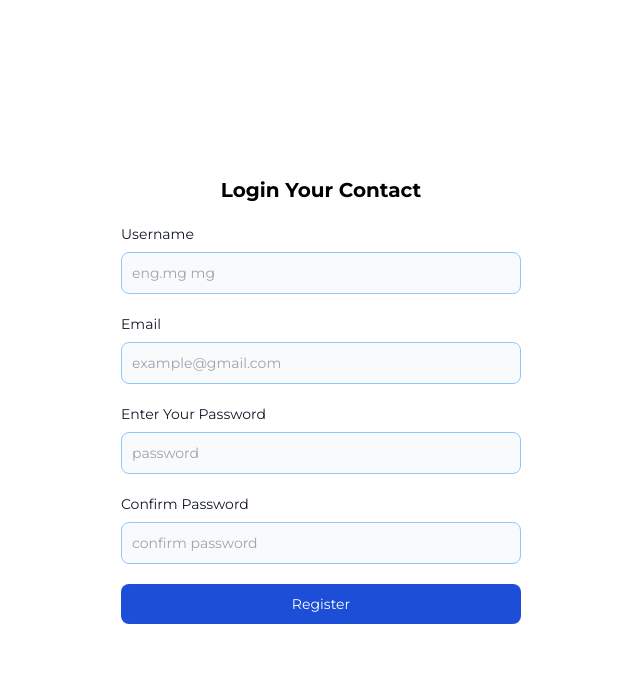
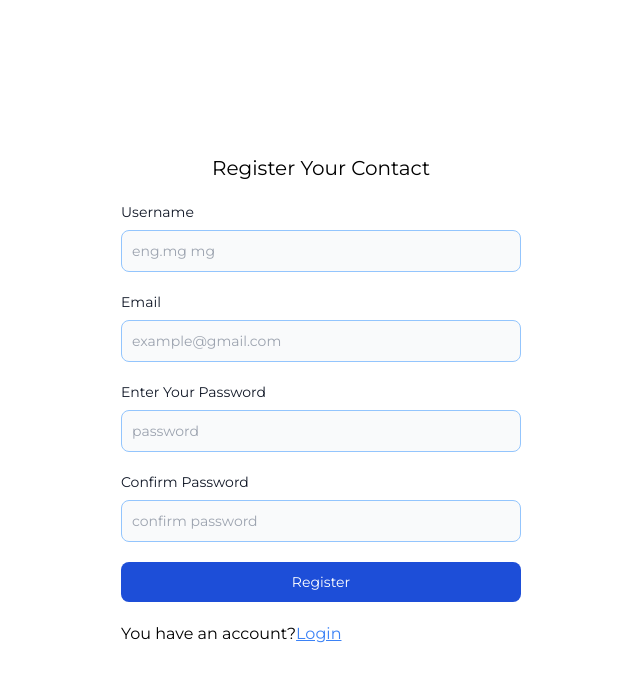
Before and after one commit to waiyanhein01/Contact-App, a React (Vite) app: page /register in a window 1280 px wide. Shown: the top 682 px of the page, without its empty margins (319-959 px from the left). Built offline with nearby package versions, Linux system fonts and the light colour scheme.

Commit message:
register

```diff
--- /dev/null
+++ b/src/components/Error.component.jsx
@@ -0,0 +1,27 @@
+import React from "react";
+
+const ErrorComponent = ({children}) => {
+  return (
+    <div className=" flex justify-center items-center borer border-neutral-400 shadow mt-5 mb-5 text-red-500 py-2 px-4">
+      <div className="">
+        <svg
+          xmlns="http://www.w3.org/2000/svg"
+          fill="none"
+          viewBox="0 0 24 24"
+          strokeWidth={1.5}
+          stroke="currentColor"
+          className="size-6"
+        >
+          <path
+            strokeLinecap="round"
+            strokeLinejoin="round"
+            d="M12 9v3.75m-9.303 3.376c-.866 1.5.217 3.374 1.948 3.374h14.71c1.73 0 2.813-1.874 1.948-3.374L13.949 3.378c-.866-1.5-3.032-1.5-3.898 0L2.697 16.126ZM12 15.75h.007v.008H12v-.008Z"
+          />
+        </svg>
+      </div>
+      <div className="">{children}</div>
+    </div>
+  );
+};
+
+export default ErrorComponent;
--- /dev/null
+++ b/src/components/Loading.components.jsx
@@ -0,0 +1,13 @@
+import React from "react";
+
+const LoadingComponents = () => {
+  return (
+    <div className="  flex justify-center items-center h-screen">
+      <div className="">
+        <h1 className=" text-center loader bg-slate-500"></h1>
+      </div>
+    </div>
+  );
+};
+
+export default LoadingComponents;
--- a/src/components/index.js
+++ b/src/components/index.js
@@ -1,3 +1,5 @@
 export {default as ContainerComponent} from "./Container.components"
 export {default as FormComponent} from "./Form.components"
 export {default as ButtonComponent} from "./Button.components"
+export {default as LoadingComponent} from "./Loading.components"
+export {default as ErrorComponent} from "./Error.component"
--- /dev/null
+++ b/src/hook/useApi.jsx
@@ -0,0 +1,25 @@
+import React, { useState } from "react";
+
+const useApi = (fun) => {
+  const [apiData, setApiData] = useState({
+    loading: false,
+    error: null,
+    data: null,
+  });
+
+  const handleDealApi = async (formData) => {
+    setApiData((pre) => ({ ...pre, loading: true }));
+    const res = await fun(formData);
+
+    if (res.error) {
+      setApiData((pre) => ({ ...pre, loading: false, error: res.msg }));
+    } else {
+      setApiData((pre) => ({ ...pre, loading: false, data: res.data }));
+    }
+  };
+
+  const { loading, error, data } = apiData;
+  return { handleDealApi, loading, error, data };
+};
+
+export default useApi;
--- a/src/index.css
+++ b/src/index.css
@@ -1,5 +1,25 @@
-@import url('https://fonts.googleapis.com/css2?family=Montserrat:wght@300;400;700&display=swap');
+@import url("https://fonts.googleapis.com/css2?family=Montserrat:wght@300;400;700&display=swap");
 
 @tailwind base;
 @tailwind components;
 @tailwind utilities;
+
+@layer components {
+  .Center {
+    @apply flex flex-col items-center justify-center w-auto h-full;
+  }
+
+}
+
+@layer utilities {
+
+.loader {
+    width: 50px;
+    aspect-ratio: 1;
+    border-radius: 50%;
+    border: 8px solid lightblue;
+    border-right-color: orange;
+    animation: l2 1s infinite linear;
+  }
+  @keyframes l2 {to{transform: rotate(1turn)}}
+      }
--- a/src/lib/Api.js
+++ /dev/null
@@ -1,6 +0,0 @@
-import axios from "axios";
-import { API_ENDPOINT } from "./constant";
-
-export const Api = axios.create({
-    baseURL: API_ENDPOINT
-})
--- a/src/lib/constant.js
+++ b/src/lib/constant.js
@@ -1 +1 @@
-export const API_ENDPOINT = "https://contact.sankyitar.store/api/v1/";
+export const API_ENDPOINT = "https://contact.sankyitar.store/api/v1"
--- a/src/page/Home.page.jsx
+++ b/src/page/Home.page.jsx
@@ -3,7 +3,7 @@ import React from 'react'
 const HomePage = () => {
   return (
     <div>
-      HomePage
+      Homepage
     </div>
   )
 }
--- a/src/page/Login.page.jsx
+++ b/src/page/Login.page.jsx
@@ -4,9 +4,12 @@ import {
   ContainerComponent,
   FormComponent,
 } from "../components";
+import { useNavigate } from "react-router-dom";
 
 const LoginPage = () => {
+  const nav = useNavigate()
   const [formData, setFormData] = useState({ email: "", password: "" });
+
   const handleLoginFormInput = (e) => {
       setFormData((pre) => ({ ...pre, [e.target.name]: e.target.value }))
   };
@@ -17,9 +20,9 @@ const LoginPage = () => {
   }
   return (
     <ContainerComponent>
-      <div className="flex flex-col items-center justify-center w-auto h-full">
+      <div className=" Center">
         <div className="lg:w-[400px] w-[300px]">
-          <h1 className="text-xl font-bold text-center">Login Your Contact</h1>
+          <h1 className="text-xl text-center">Login Your Contact</h1>
           <form onSubmit={handleLoginSubmit} className=" mt-5">
             <FormComponent
               value={formData.email}
@@ -39,7 +42,12 @@ const LoginPage = () => {
             />
 
             <ButtonComponent type="Submit">Login</ButtonComponent>
+
+
           </form>
+          <p className=" mt-5">
+            Don't have an account?<button onClick={() =>  nav("/register")} className=" text-blue-500 underline">Register</button>
+            </p>
         </div>
       </div>
     </ContainerComponent>
--- a/src/page/Register.page.jsx
+++ b/src/page/Register.page.jsx
@@ -1,30 +1,55 @@
-import React, { useState } from "react";
+import React, { useEffect, useState } from "react";
 import {
   ButtonComponent,
   ContainerComponent,
+  ErrorComponent,
   FormComponent,
+  LoadingComponent,
 } from "../components";
+import { useNavigate } from "react-router-dom";
+import useApi from "../hook/useApi";
+import { Register } from "../service/Auth.service";
 
 const RegisterPage = () => {
+  const nav = useNavigate();
+  const { handleDealApi, loading, error, data } = useApi(Register);
   const [formData, setFormData] = useState({
     name: "",
     email: "",
     password: "",
     password_confirmation: "",
   });
+
+
+  useEffect(() => {
+    if(data){
+      nav("/")
+    }
+  },[data])
+
+
+
   const handleRegisterFormInput = (e) => {
     setFormData((pre) => ({ ...pre, [e.target.name]: e.target.value }));
   };
 
-  const handleRegisterSubmit = (e) => {
+  const handleRegisterSubmit = async (e) => {
     e.preventDefault();
-    console.log(formData);
+    handleDealApi(formData)
   };
+
+  // console.log(loading,data,error)
+
   return (
     <ContainerComponent>
-      <div className="flex flex-col items-center justify-center w-auto h-full">
+      {loading ? (
+        <LoadingComponent />
+      ) : (
+        <div className="Center">
           <div className="lg:w-[400px] w-[300px]">
-          <h1 className="text-xl font-bold text-center">Login Your Contact</h1>
+            <h1 className="text-xl text-center">Register Your Contact</h1>
+            {error && <ErrorComponent>{error}</ErrorComponent>}
+
             <form onSubmit={handleRegisterSubmit} className=" mt-5">
               <FormComponent
                 value={formData.name}
@@ -63,9 +88,20 @@ const RegisterPage = () => {
               />
 
               <ButtonComponent type="Submit">Register</ButtonComponent>
+
             </form>
+            <p className=" mt-5">
+                You have an account?
+                <button
+                  onClick={() => nav("/")}
+                  className=" text-blue-500 underline"
+                >
+                  Login
+                </button>
+              </p>
           </div>
         </div>
+      )}
     </ContainerComponent>
   );
 };
--- /dev/null
+++ b/src/service/Api.js
@@ -0,0 +1,6 @@
+import axios from "axios";
+import { API_ENDPOINT } from "../lib/constant";
+
+export const api = axios.create({
+    baseURL: API_ENDPOINT
+})
--- /dev/null
+++ b/src/service/Auth.service.js
@@ -0,0 +1,10 @@
+import { api } from "./Api";
+
+export const Register = async (data) => {
+  try {
+    const res = await api.post("register", data);
+    return res;
+  } catch (e) {
+    return { error: true, msg: e.message };
+  }
+};
```
Lines whose indentation alone changed are shown as unchanged.
